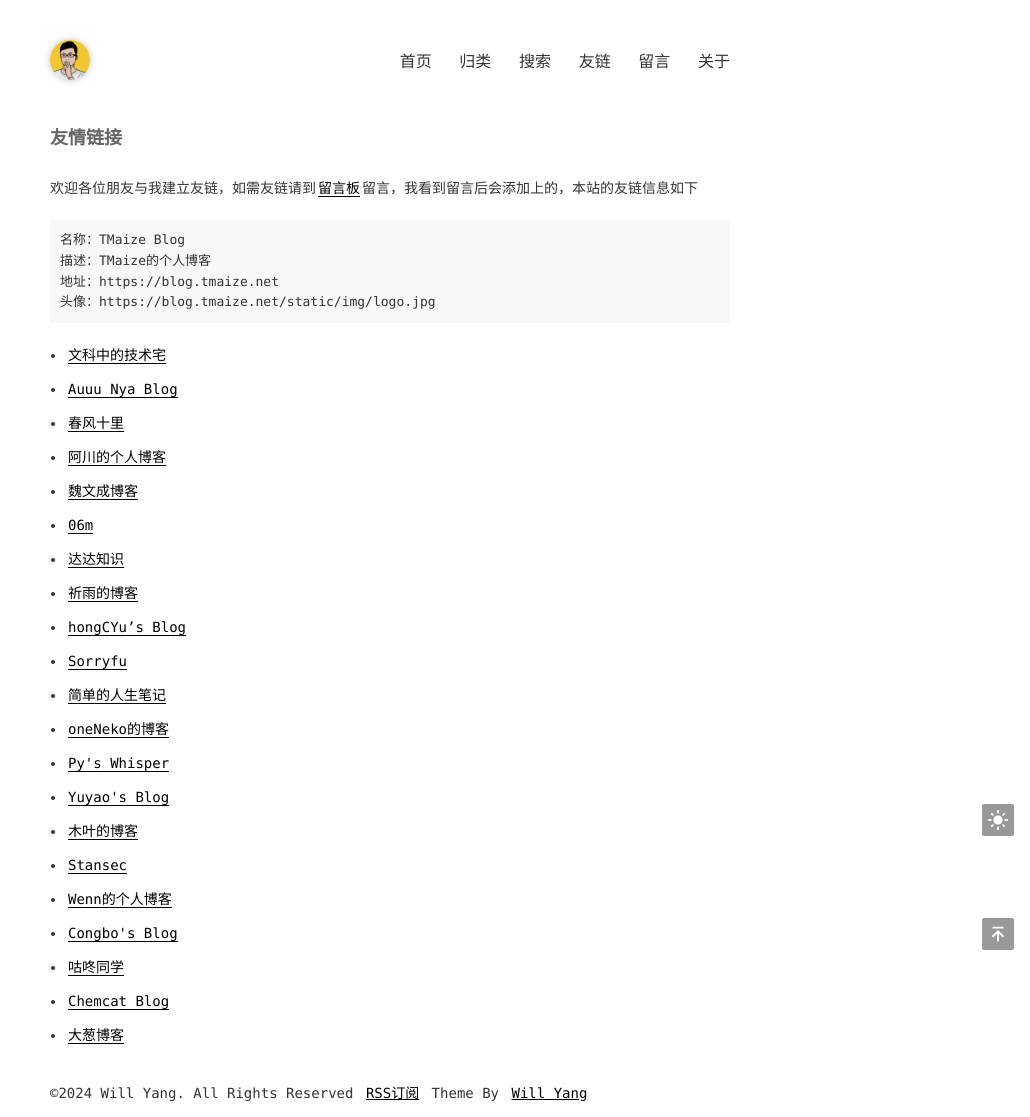
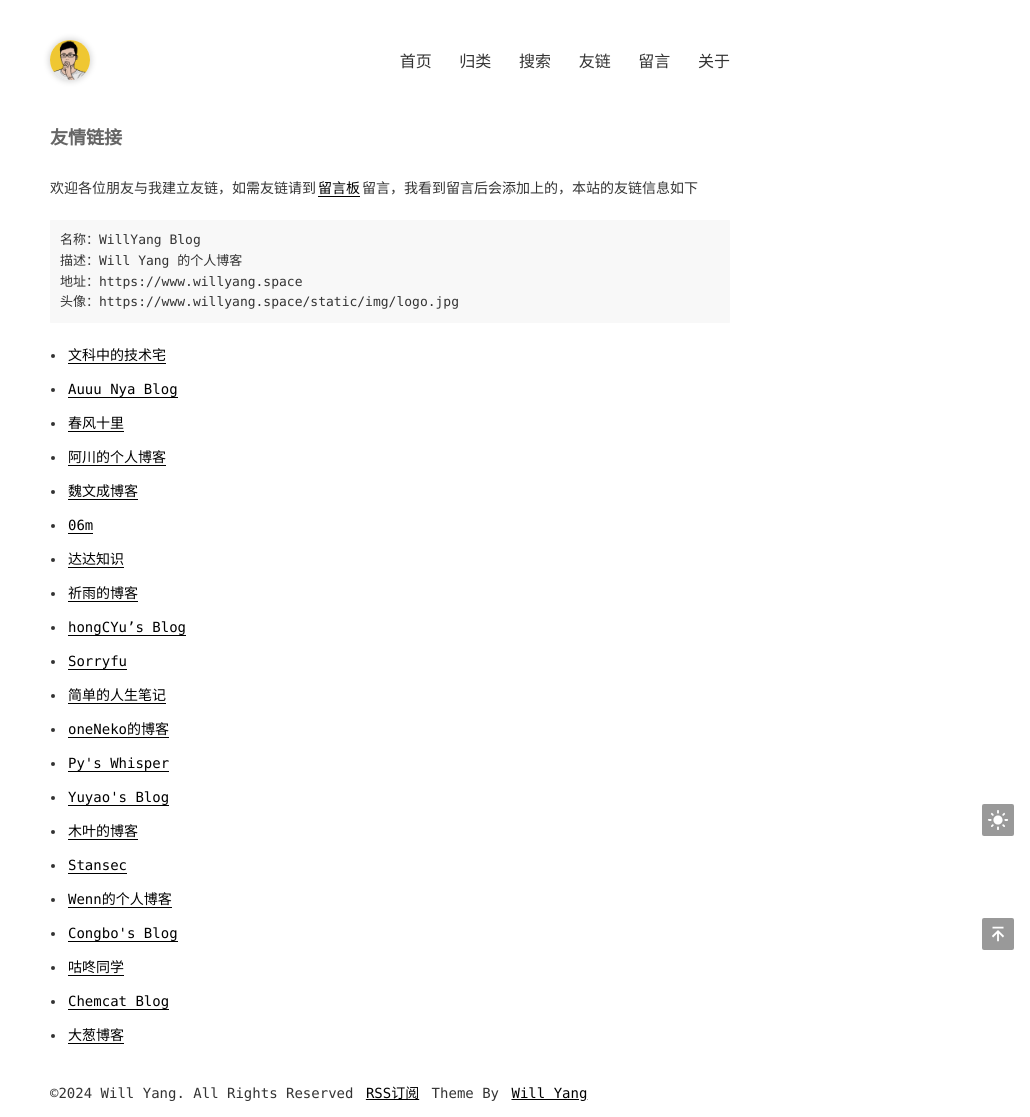
Before and after one commit to zongzaimang/blog.willyang, a Jekyll site: the page built from pages/links.md, in a window 1280 px wide. Shown: the whole page, without its empty margins (250-1280 px from the left). Built offline with Jekyll 4.4.1, drawn with Linux system fonts in a browser that asks for light colours.

Commit message:
Update _config.yml

```diff
--- a/_config.yml
+++ b/_config.yml
@@ -4,10 +4,10 @@ plugins:
   - jekyll-regex-replace
 
 # SEO相关信息
-title: TMaize Blog
-description: TMaize的个人博客
-keywords: TMaize,Blog,Java,Html,JavaScript
-author: TMaize
+title: WillYang Blog
+description: Will Yang 的个人博客
+keywords: WillYang,Blog,Java,Html,JavaScript
+author: Will Yang
 footerText: '©2024 Will Yang. All Rights Reserved'
 
 # 这些不要动
@@ -20,7 +20,7 @@ exclude: ['CNAME', 'README.md', 'LICENSE', '_site', 'dist', 'Gemfile', 'Gemfile.
 
 # 域名配置
 # baseurl配置,如果网站部署在根目录下的其他目录中，请设置为 /目录名
-domainUrl: 'https://blog.tmaize.net'
+domainUrl: 'https://www.willyang.space'
 baseurl: ''
 
 # 吐个槽地址，会在chat页面中重定向到该地址
```
